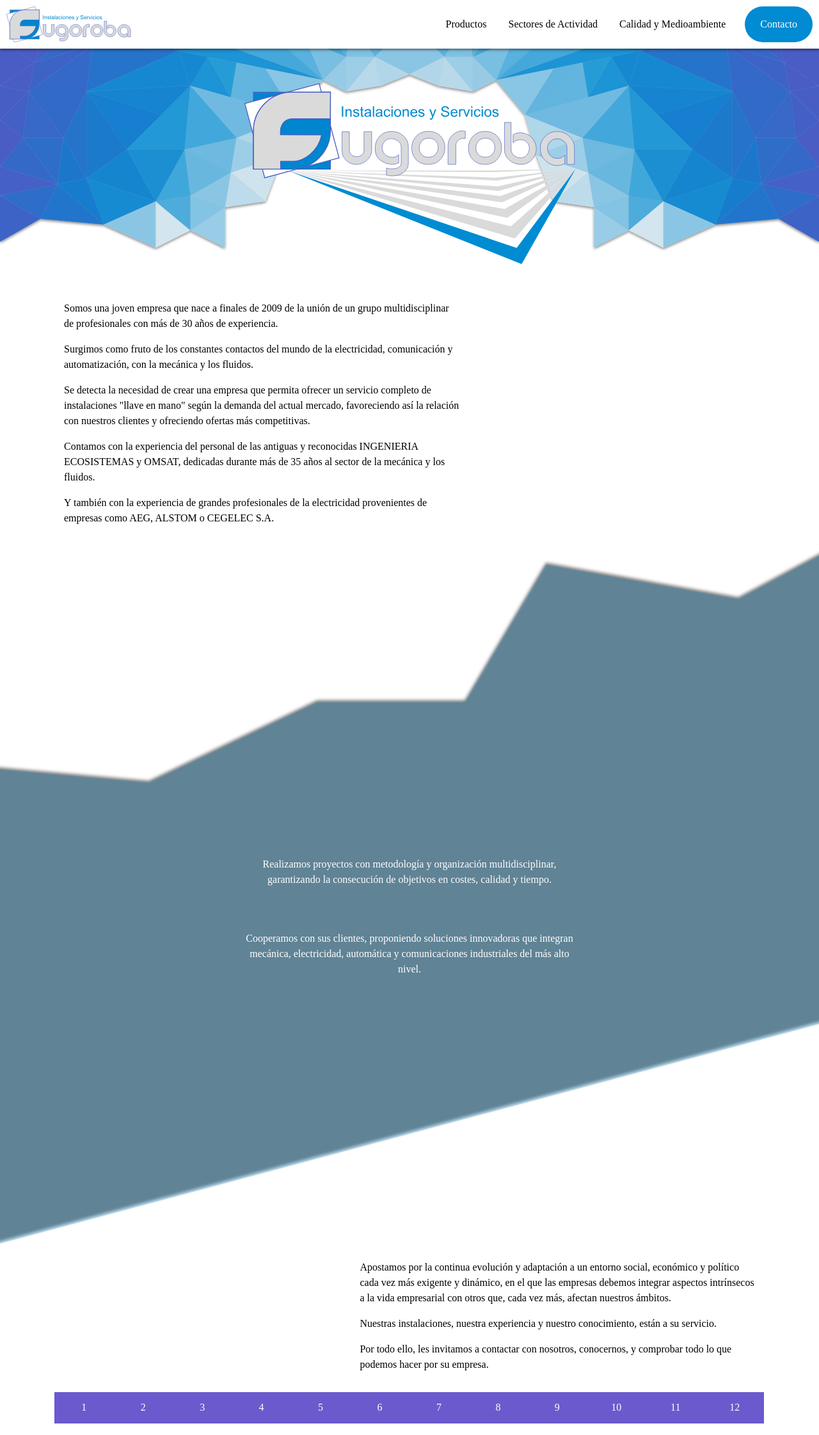
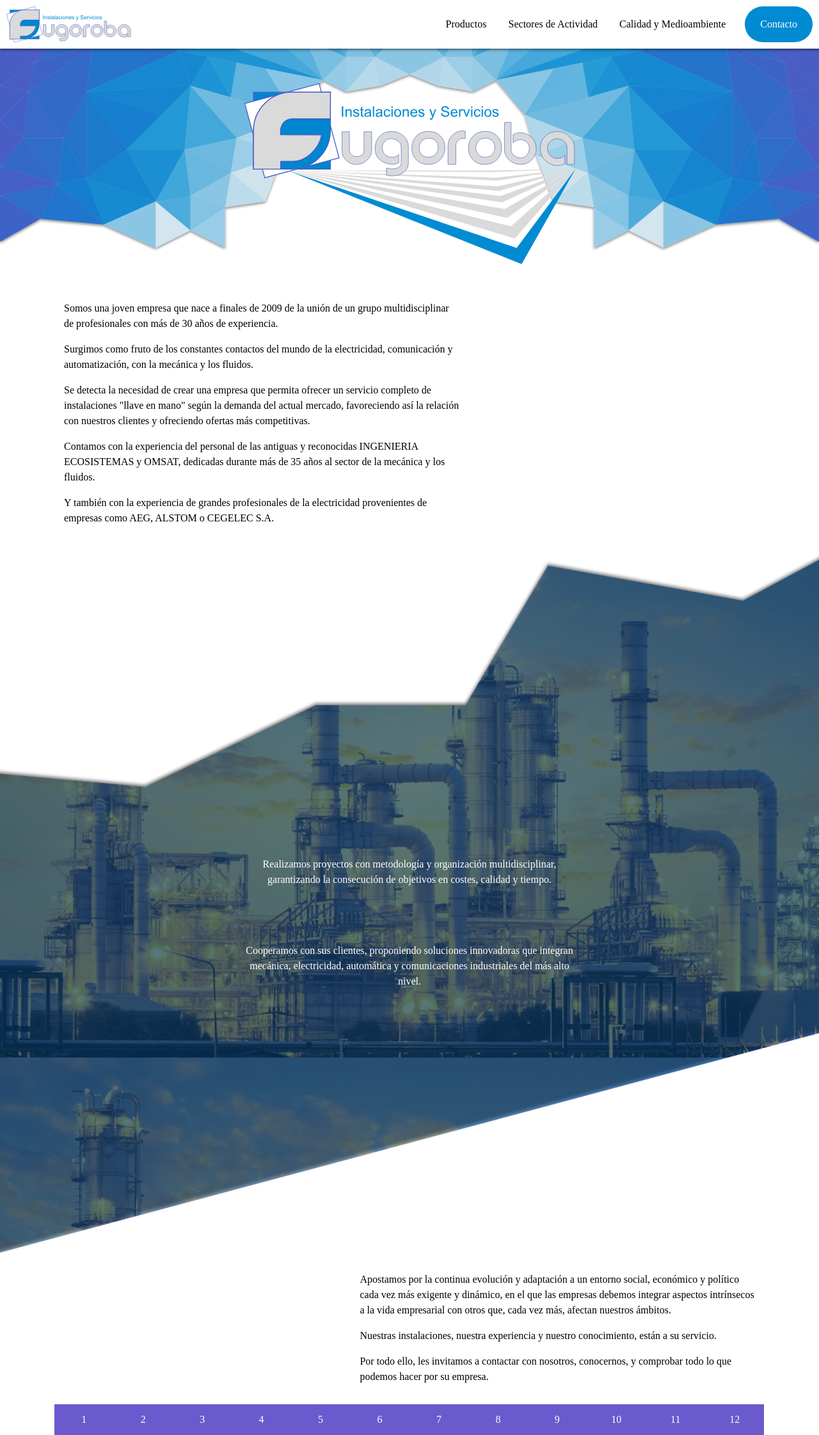
Before and after one commit to RaulLazaro/fugoroba, a Jekyll site: the page built from index.html, in a window 1280 px wide. Shown: the whole page at 64% size. Built offline with Jekyll 4.4.1, drawn with Linux system fonts in a browser that asks for light colours; the list of posts is cut into pages by our own code.

Commit message:
parallax

```diff
--- a/assets/css/style.scss
+++ b/assets/css/style.scss
@@ -90,19 +90,18 @@
 }
 
 
-.img{
+.parallax {
   background: url({{ 'assets/media/industria.jpg' | absolute_url }}) no-repeat center center;
-  background-size: auto 99%;
+  background-size: cover;
+  background-attachment: fixed;
+  height: 100%;
+  margin-top: -100px;
+  margin-bottom: -175px;
 }
 
 .mask {
-  background: url({{ 'assets/media/mask.svg' | absolute_url }}) no-repeat bottom center;
+  background: url({{ 'assets/media/mask.svg' | absolute_url }}) no-repeat center center;
   background-size: cover;
-}
-
-.parallax {
-  margin-top: -100px;
-  margin-bottom: -175px;
 }
 
 .parallax .row {
@@ -111,8 +110,6 @@
 }
 
 
-
-
 .box {
   background: slateblue;
   color: white;
--- a/index.html
+++ b/index.html
@@ -28,14 +28,15 @@
   </div>
 </div>
 
+
 <div class="parallax">
-  <div class="img"></div>
   <div class="mask">
     <div class="container">
       <div class="row">
         <div class="col-12 col-md-2 col-lg-3"></div>
         <div class="col-12 col-md-8 col-lg-6">
           <p class="text-white center">Realizamos proyectos con metodología y organización multidisciplinar, garantizando la consecución de objetivos en costes, calidad y tiempo.</p>
+          <br>
           <br>
           <br>
           <p class="text-white center">Cooperamos con sus clientes, proponiendo soluciones innovadoras que integran mecánica, electricidad, automática y comunicaciones industriales del más alto nivel.</p>
```
